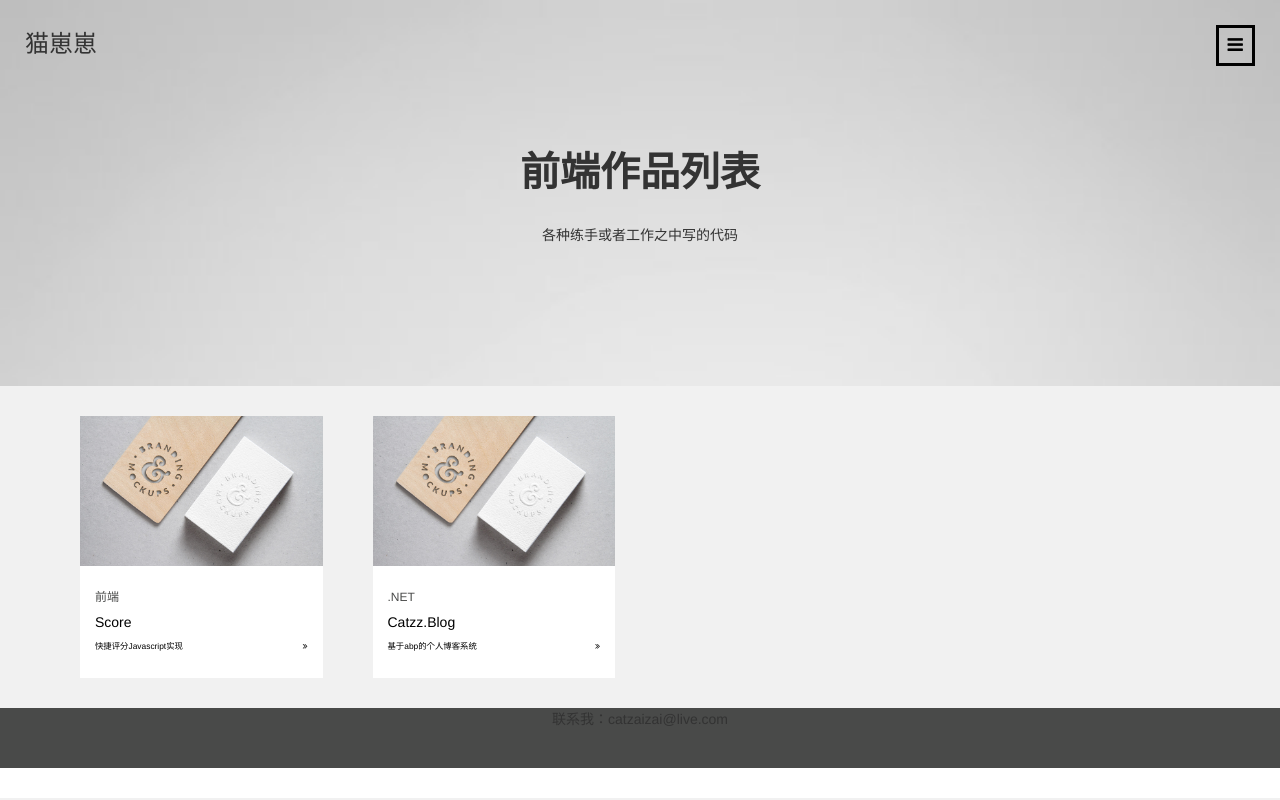
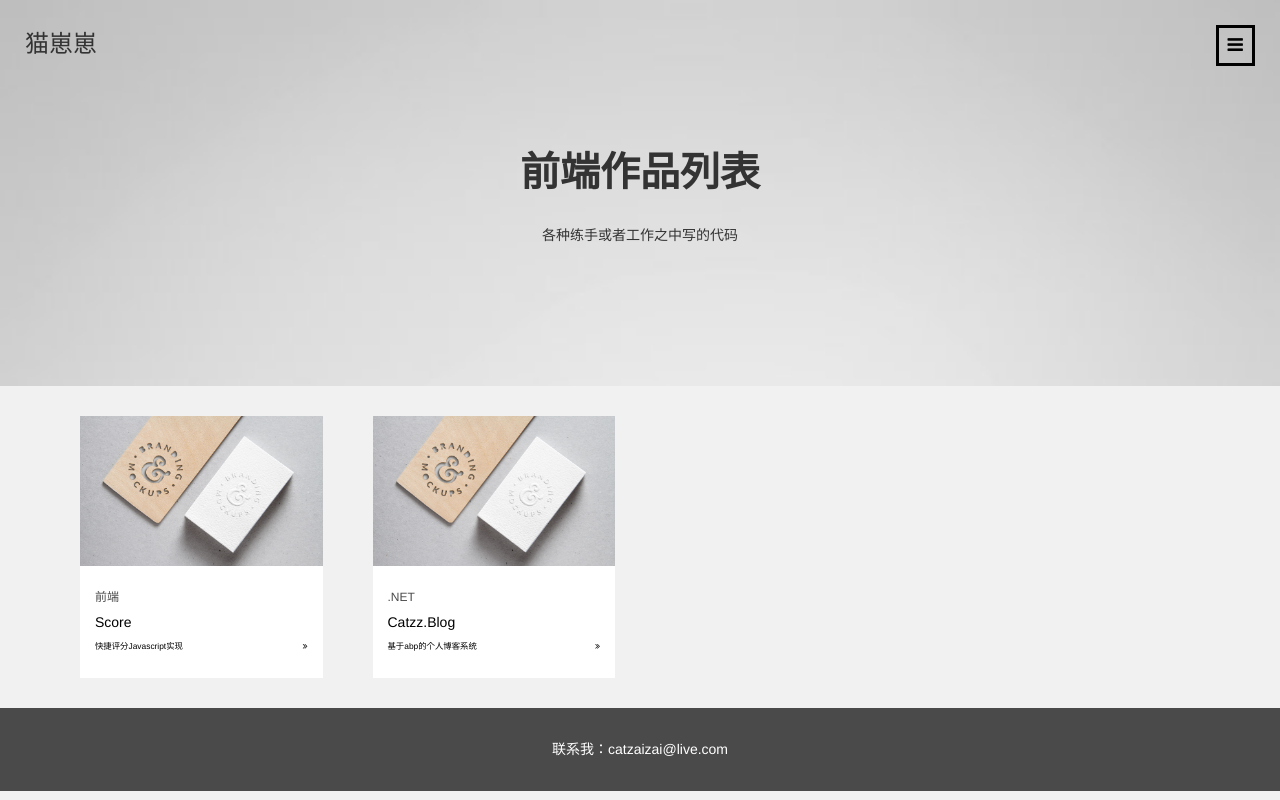
Before and after one commit to catzaizai/catzaizai.github.io, a website: page page/font_end/index.html in a window 1280 px wide. Drawn offline with Linux system fonts and the light colour scheme; files whose address does not match are found by name.

Commit message:
fix footer

```diff
--- a/page/font_end/index.html
+++ b/page/font_end/index.html
@@ -80,7 +80,6 @@
             </div>
         </div>
     </div>
-    <div class="copyright"></div>
 </footer>
 
 <script type="text/javascript" src="../../bower_components/jquery/dist/jquery.min.js"></script>
--- a/src/css/base.less
+++ b/src/css/base.less
@@ -135,10 +135,6 @@ footer{
   color:@color-white;
   .contact {
     text-align: center;
-    height: 60px;
-  }
-  .copyright{
-    height: 30px;
-    background: @color-white;
+    margin: 30px 0;
   }
 }
```
Also changed, not shown: build/homepage-0.0.1.min.js, build/main.min.css, src/css/base.css.
